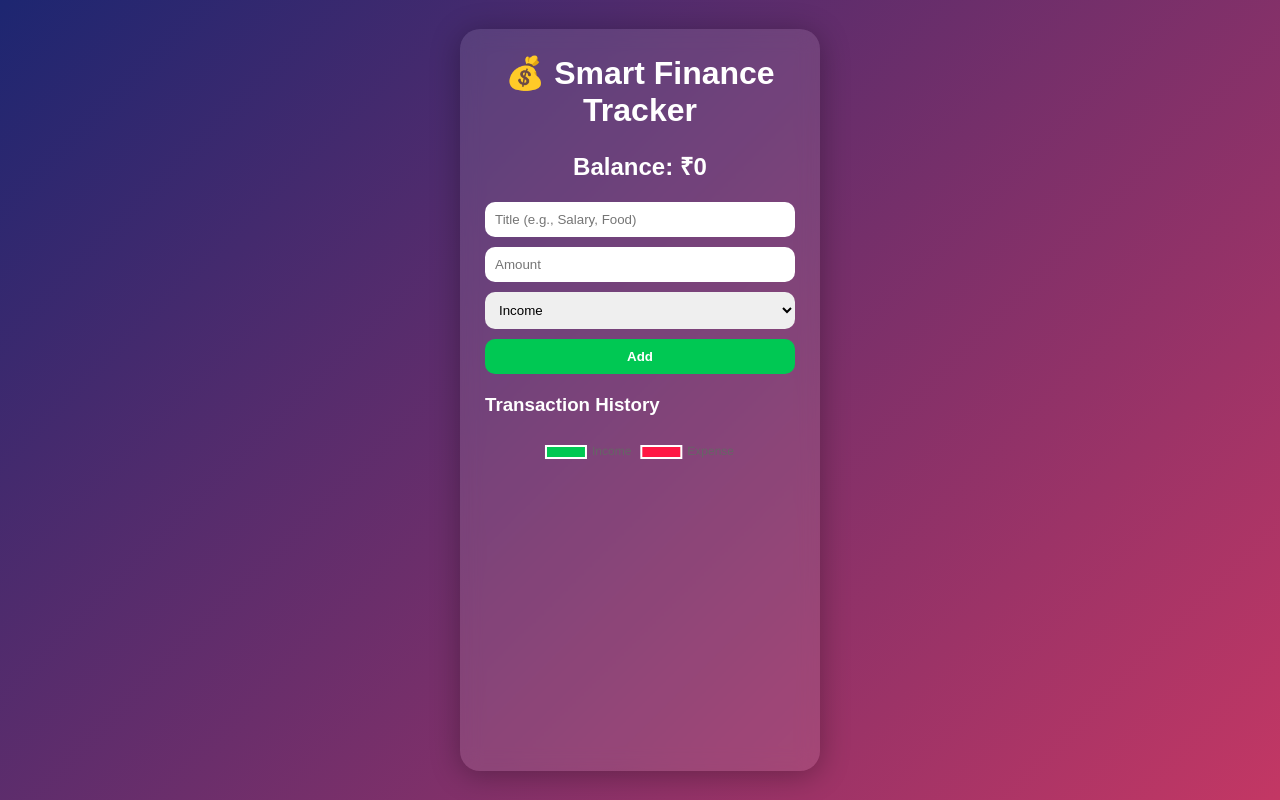
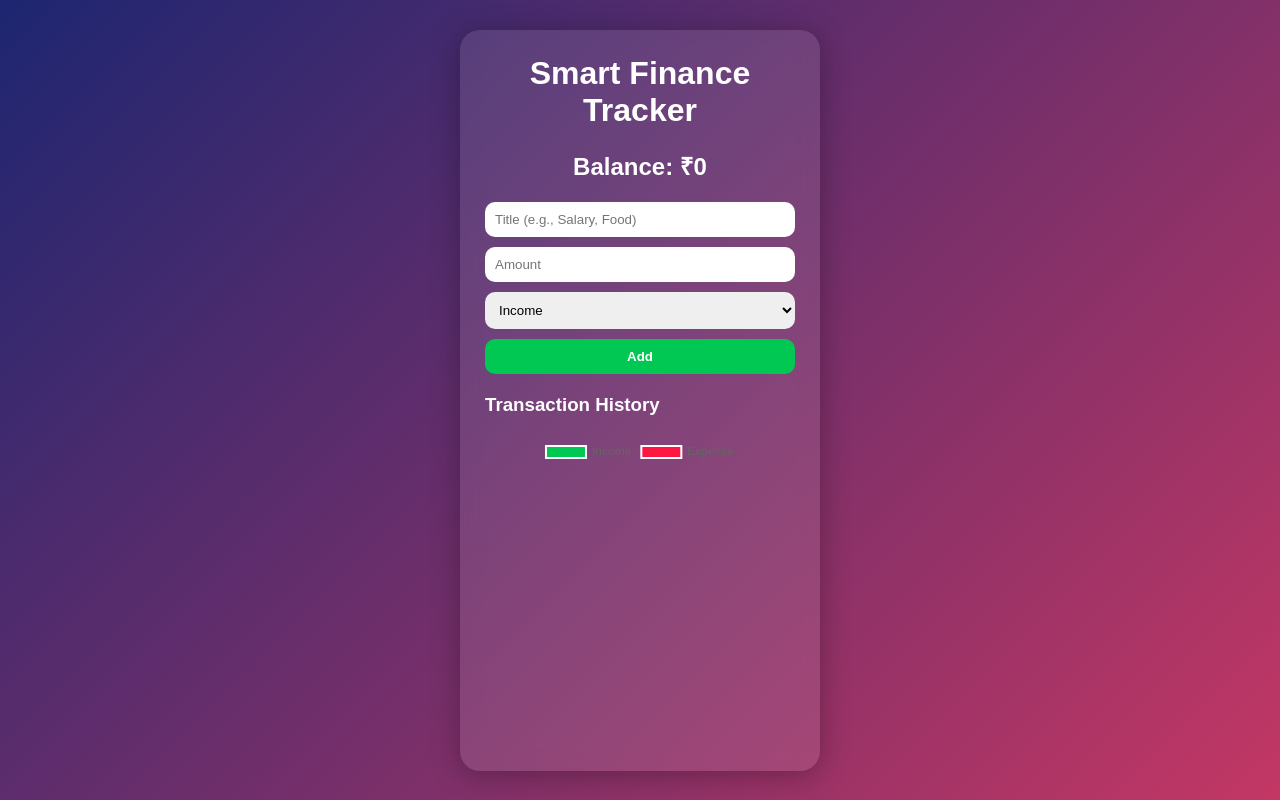
Before and after one commit to fabpearl/Finance-Tracker, a plain HTML site: page index.html in a window 1280 px wide. Drawn offline with nearby package versions, Linux system fonts and the light colour scheme.

Commit message:
Update index.html

```diff
--- a/index.html
+++ b/index.html
@@ -9,7 +9,7 @@
 </head>
 <body>
   <div class="container">
-    <h1>💰 Smart Finance Tracker</h1>
+    <h1> Smart Finance Tracker</h1>
 
     <div class="balance">
       <h2>Balance: ₹<span id="balance">0</span></h2>
```
